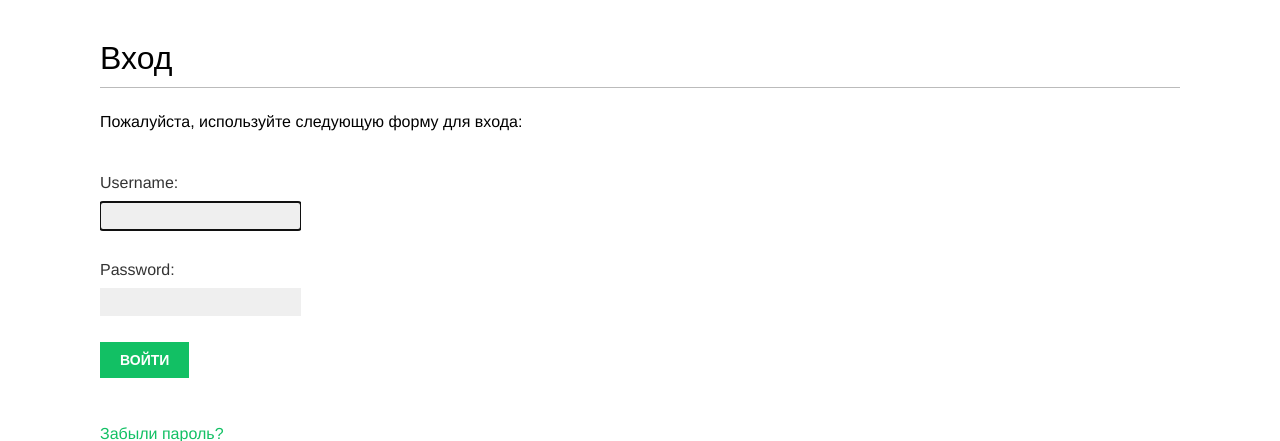
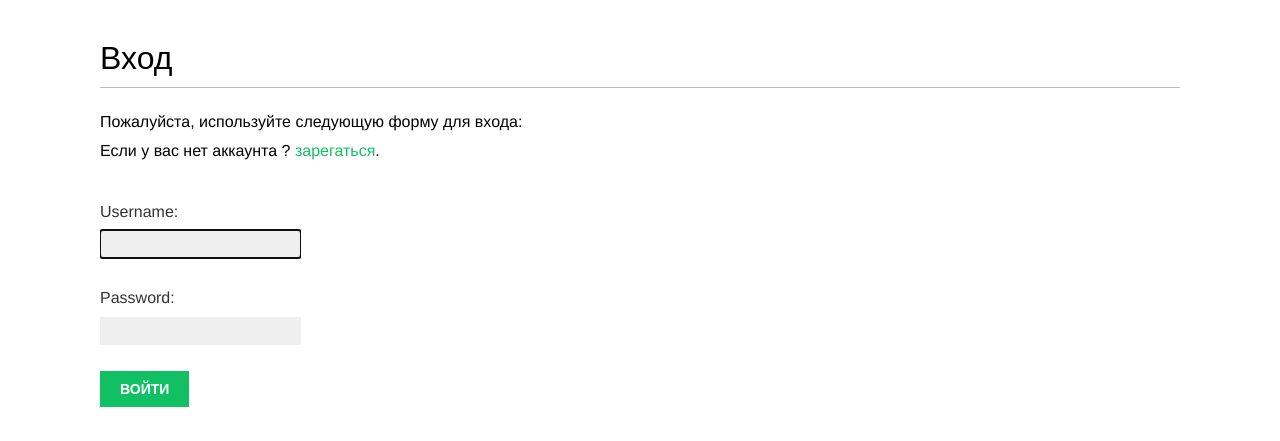
Before and after one commit to oleg425top/BookSocialSite, a Django app: page /account/login/ in a window 1280 px wide. Shown: the part 47-488 px from the top of the page. Run offline with Django 5.2, Linux system fonts and the light colour scheme; some web fonts are replaced.

Commit message:
1. Добавил ссылку на регистрацию в шаблон входа в аккаунт

```diff
--- a/account/templates/account/registration/login.html
+++ b/account/templates/account/registration/login.html
@@ -8,7 +8,10 @@
       Пожалуйста, попробуйте снова.
     </p>
   {% else %}
-    <p>Пожалуйста, используйте следующую форму для входа:</p>
+    <p>Пожалуйста, используйте следующую форму для входа:<br>
+      Если у вас нет аккаунта ?
+    <a href="{% url "register" %}">зарегаться</a>.
+    </p>
   {% endif %}
   <div class="login-form">
     <form action="{% url 'login' %}" method="post">
```
